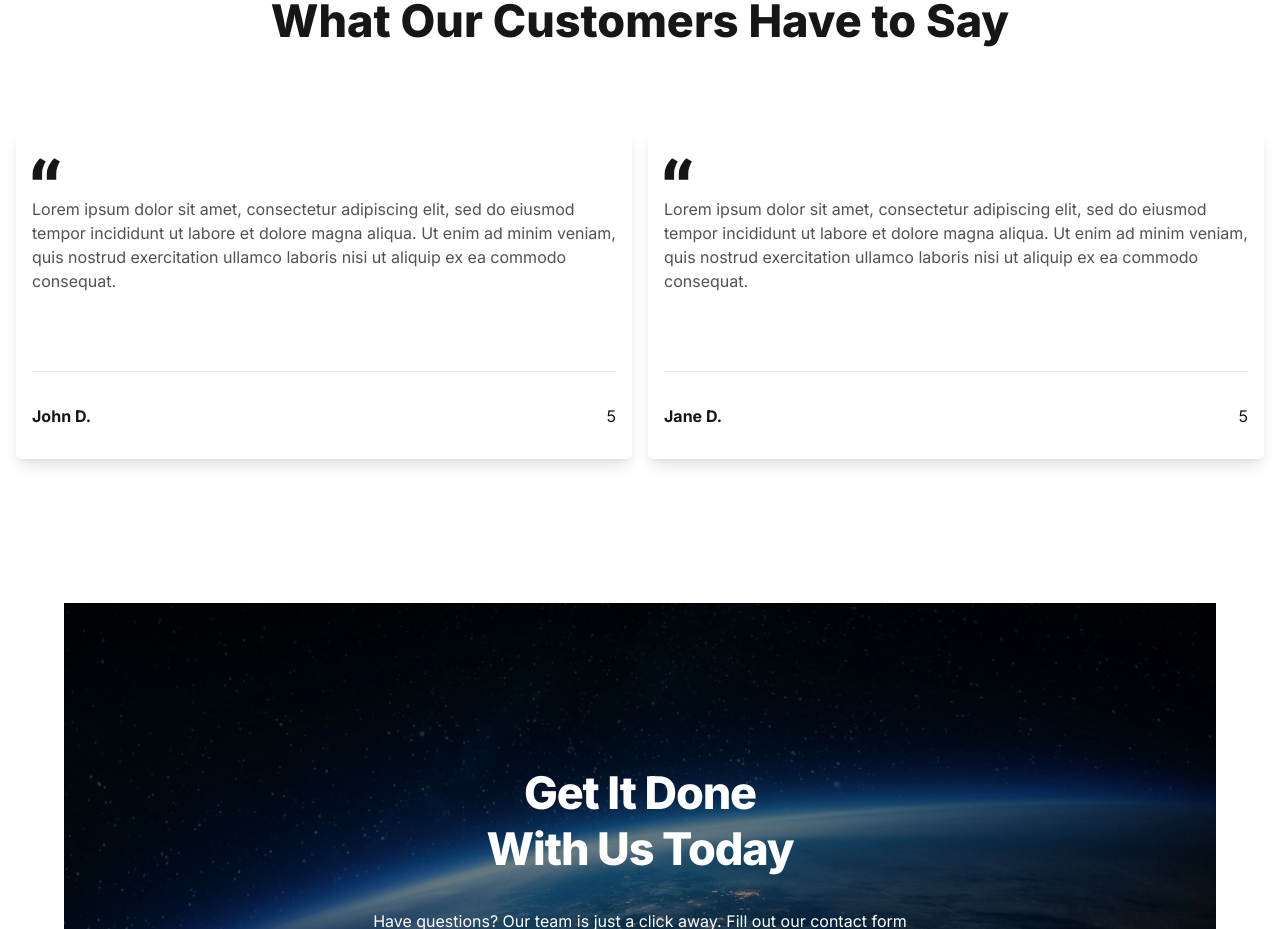
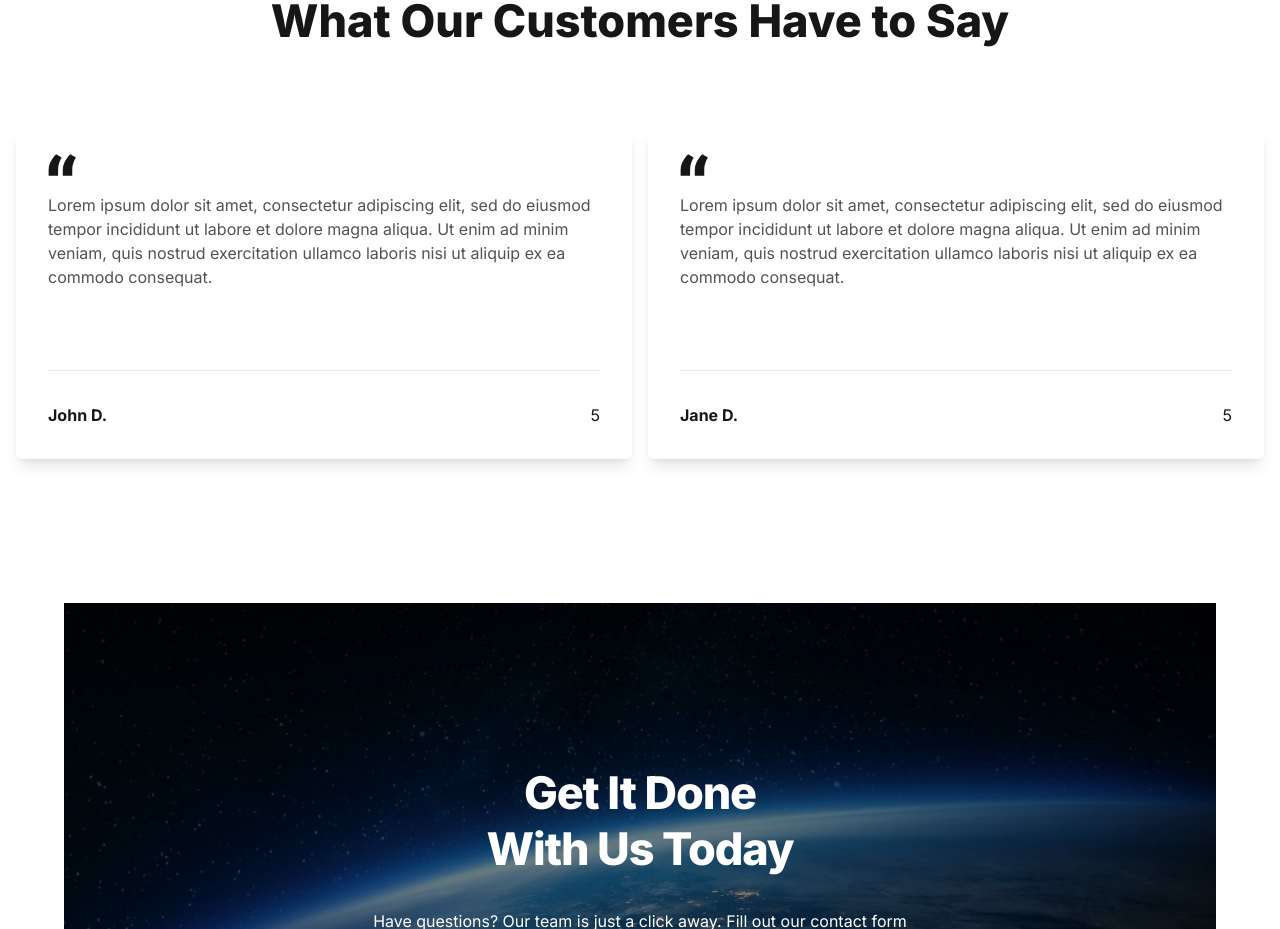
Before and after one commit to dna-projects/web-design-template, a Next.js app: page / in a window 1280 px wide. Shown: the part 3860-4789 px from the top of the page. Built offline with nearby package versions, Linux system fonts and the light colour scheme.

Commit message:
Horizontal padding for review cards.

```diff
--- a/components/ReviewCard.tsx
+++ b/components/ReviewCard.tsx
@@ -9,7 +9,7 @@ type ReviewCardProps = {
 export default function ReviewCard({ name, quote, stars }: ReviewCardProps) {
     return (
         <>
-            <div className='flex flex-col justify-between self-center overflow-auto bg-white w-full h-[330px] rounded-md shadow-lg p-4 pt-7'>
+            <div className='flex flex-col justify-between self-center overflow-auto bg-white w-full h-[330px] rounded-md shadow-lg px-8 pt-6 pb-4'>
 
                 {/* Customer review */}
                 <div className='flex flex-col'>
```
